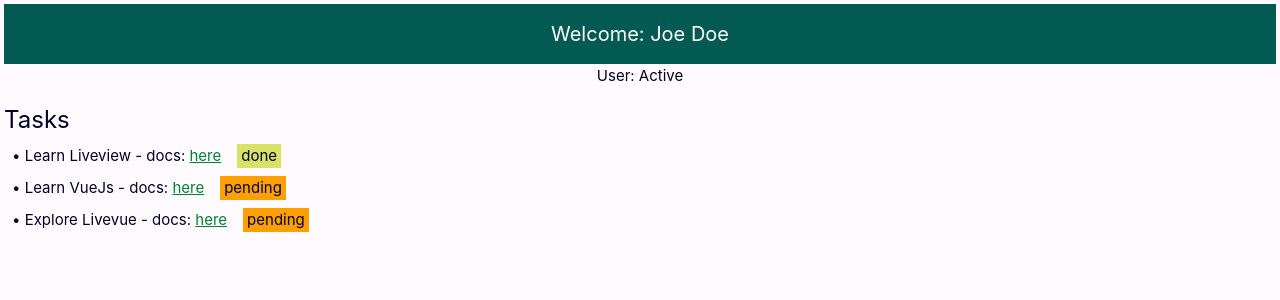
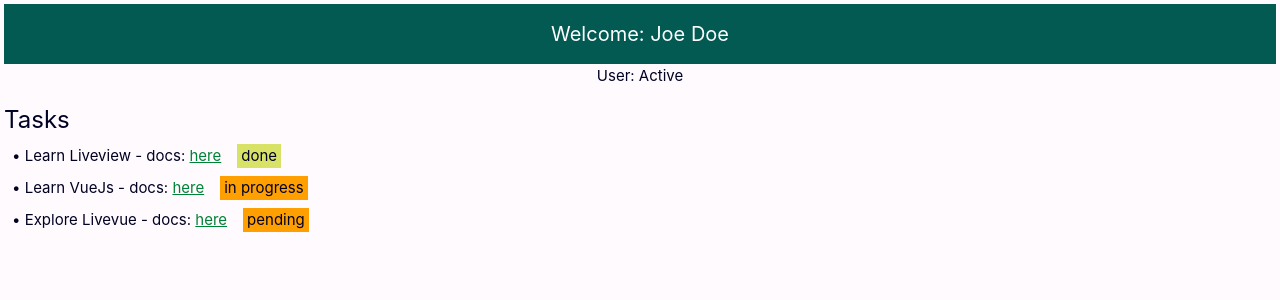
Before and after one commit to binarycrux/vue-vite, a Vue app: page / in a window 1280 px wide. Shown: the top 300 px of the page. Built offline with nearby package versions, Linux system fonts and the light colour scheme.

Commit message:
updated directives

```diff
--- a/src/App.vue
+++ b/src/App.vue
@@ -13,7 +13,7 @@ export default {
         },
         {
           title: "Learn VueJs",
-          status: "pending",
+          status: "in progress",
           docs: "https://www.vuejs.com",
           classStatus: "pending",
         },
@@ -39,6 +39,9 @@ export default {
       if (task.status === "done") {
         task.status = "pending";
         task.classStatus = "pending";
+      } else if (task.status === "done") {
+        task.status = "done";
+        task.classStatus = "done";
       } else {
         task.status = "done";
         task.classStatus = "done";
@@ -60,9 +63,7 @@ export default {
   <ul>
     <li v-for="task in tasks" :key="task.title" class="pl-2">
       • {{ task.title }} - docs:
-      <a v-bind:href="task.docs" class="underline text-[14px text-green-700"
-        >here</a
-      >
+      <a :href="task.docs" class="underline text-[14px text-green-700">here</a>
       <button
         @click="toggleStatus(task)"
         :class="task.classStatus"
```
